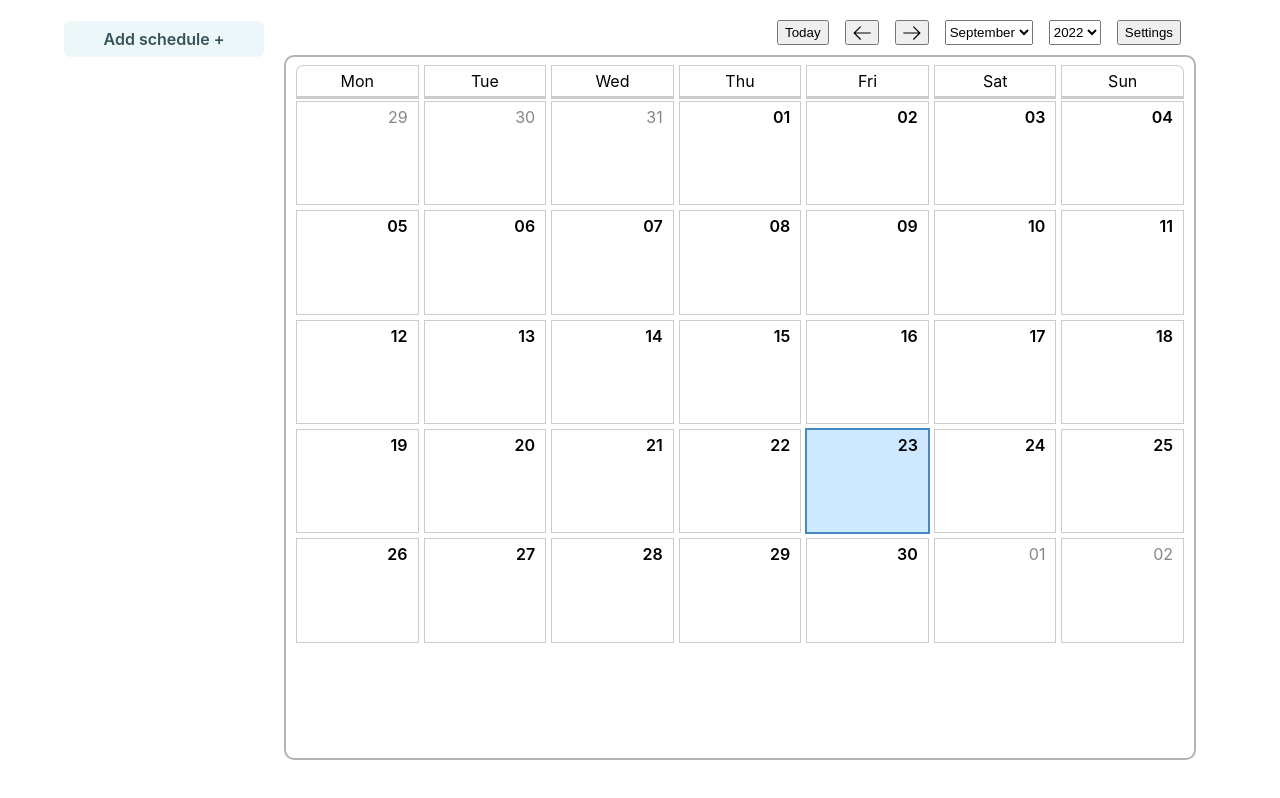
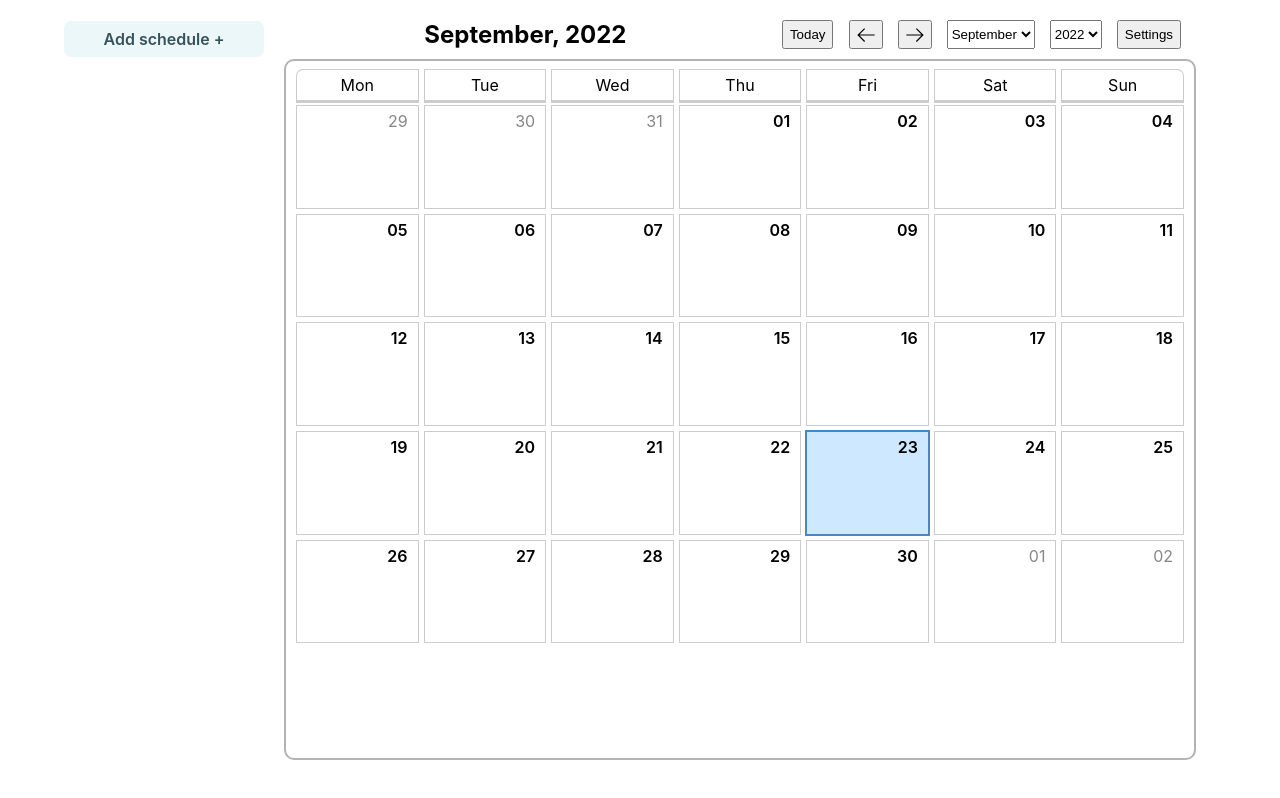
Before and after one commit to karvaton/work-schedule-desktop, a React (Create React App) app: page / in a window 1280 px wide. Built offline with nearby package versions, Linux system fonts and the light colour scheme.

Commit message:
Improved styles

```diff
--- a/src/Components/Calendar/Calendar.tsx
+++ b/src/Components/Calendar/Calendar.tsx
@@ -7,11 +7,13 @@ import WeekDays from './WeekDays';
 
 
 export default function Calendar() {
-    const { month, year, settings: {firstWeekday} } = useAppSelector(state => state.calendar)
+    const { month, year, settings: {firstWeekday} } = useAppSelector(state => state.calendar);
+    const monthFullName = new Intl.DateTimeFormat('en-US', { month: 'long' }).format(new Date(year, month));
 
     return (
         <div className="calendar-area">
             <div className="calendar-management">
+                <h2>{`${monthFullName}, ${year}`}</h2>
                 <CalendarSwicther />
                 <CalendarSettings />
             </div>
--- a/src/Components/Menu/ScheduleListItem.tsx
+++ b/src/Components/Menu/ScheduleListItem.tsx
@@ -32,8 +32,9 @@ export function ScheduleLI({ id, title, openRemove, openEdit }: iSchedileListIte
                         dispatch(scheduleActions.startEditing({ id }));
                         openEdit();
                     }}
+                    title="Edit this schedule"
                 >
-                    <EditIcon height={'15px'} width={'20px'} />
+                    <EditIcon height={'15px'} width={'20px'} title='' />
                 </button>
                 <button
                     className="schedule-btn-remove"
@@ -41,8 +42,9 @@ export function ScheduleLI({ id, title, openRemove, openEdit }: iSchedileListIte
                         e.stopPropagation();
                         openRemove({ id, title });
                     }}
+                    title="Delete this schedule"
                 >
-                    <DeleteIcon height={'25px'}  width={'20px'} />
+                    <DeleteIcon height={'25px'} width={'20px'} title='' />
                 </button>
             </div>
         </li>
--- a/src/style/calendar.css
+++ b/src/style/calendar.css
@@ -14,21 +14,25 @@
     position: relative;
     display: flex;
     margin: 10px 0;
-    margin-left: auto;
     margin-right: 15px;
-    width: 420px;
     justify-content: space-between;
+}
+
+.calendar-management h2 {
+    margin: 0;
+    flex: 1;
 }
 
 .calendar-switcher {
     display: flex;
     justify-content: space-evenly;
-    width: 100%;
+    /* align-items: center; */
+    width: 350px;
 }
 
 .calendar-switcher button {
     padding: 0;
-    height: 25px;
+    /* height: 25px; */
     display: flex;
     align-items: center;
     align-content: center;
@@ -40,6 +44,7 @@
 
 .calendar-settings {
     display: flex;
+    /* align-items: center; */
 }
 
 .calendar-settings button {
```
